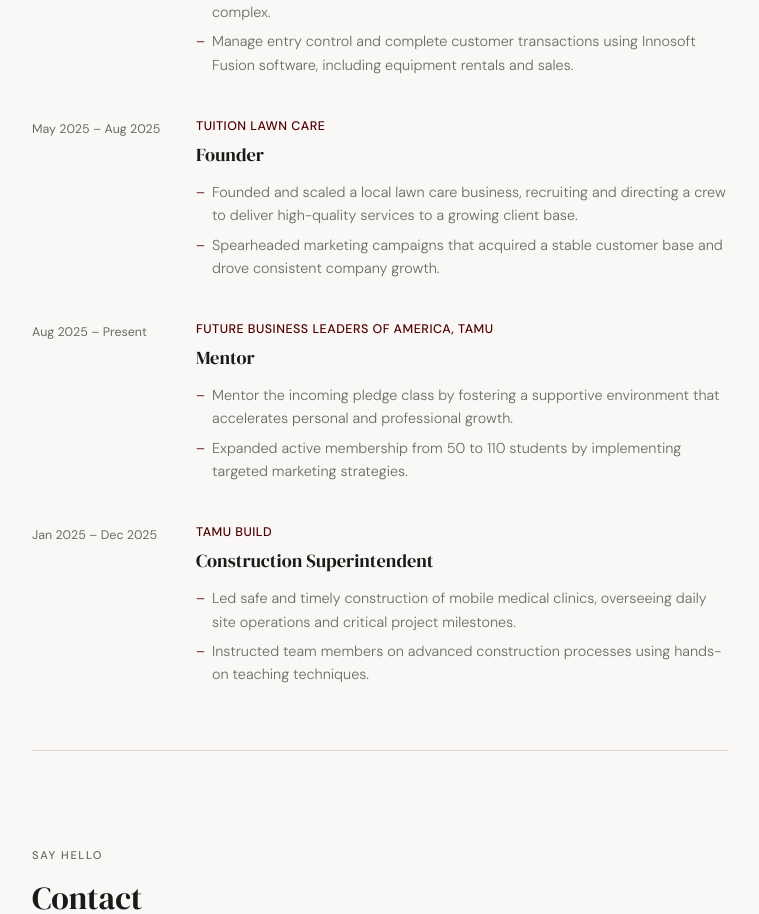
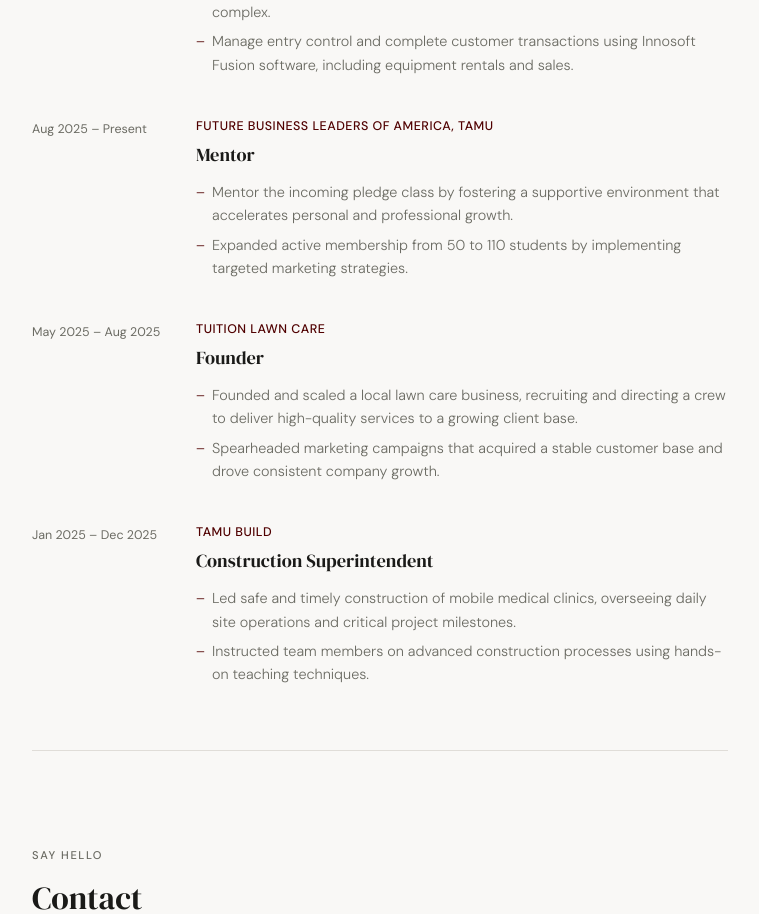
Before and after one commit to ethan12hardy/Website, a Next.js app: page / in a window 1280 px wide. Shown: the part 1768-2682 px from the top of the page, without its empty margins (260-1019 px from the left). Built offline with nearby package versions, Linux system fonts and the light colour scheme.

Commit message:
Rearrange Founder role for Tuition Lawn Care

```diff
--- a/app/page.tsx
+++ b/app/page.tsx
@@ -45,21 +45,21 @@
       ],
     },
     {
+      role: "Mentor",
+      company: "Future Business Leaders of America, TAMU",
+      period: "Aug 2025 – Present",
+      bullets: [
+        "Mentor the incoming pledge class by fostering a supportive environment that accelerates personal and professional growth.",
+        "Expanded active membership from 50 to 110 students by implementing targeted marketing strategies.",
+      ],
+    },
+    {
       role: "Founder",
       company: "Tuition Lawn Care",
       period: "May 2025 – Aug 2025",
       bullets: [
         "Founded and scaled a local lawn care business, recruiting and directing a crew to deliver high-quality services to a growing client base.",
         "Spearheaded marketing campaigns that acquired a stable customer base and drove consistent company growth.",
-      ],
-    },
-    {
-      role: "Mentor",
-      company: "Future Business Leaders of America, TAMU",
-      period: "Aug 2025 – Present",
-      bullets: [
-        "Mentor the incoming pledge class by fostering a supportive environment that accelerates personal and professional growth.",
-        "Expanded active membership from 50 to 110 students by implementing targeted marketing strategies.",
       ],
     },
     {
```
